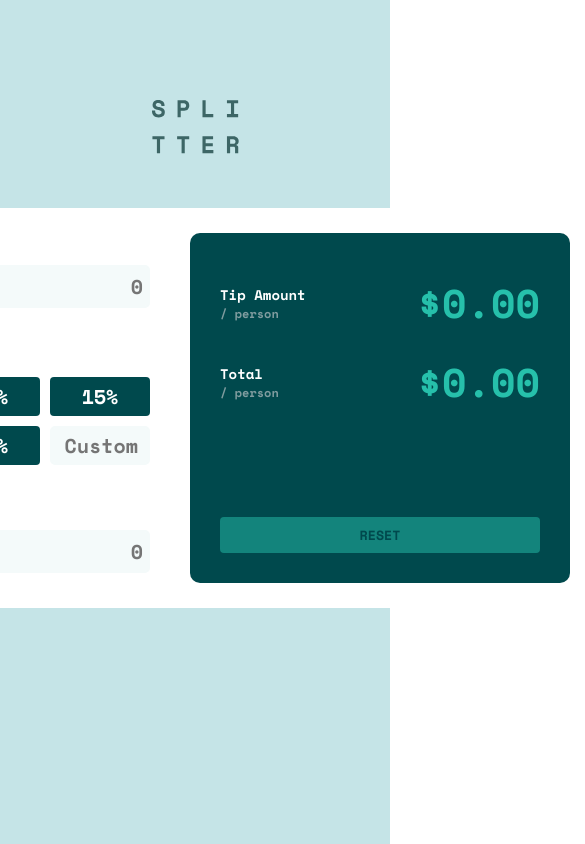
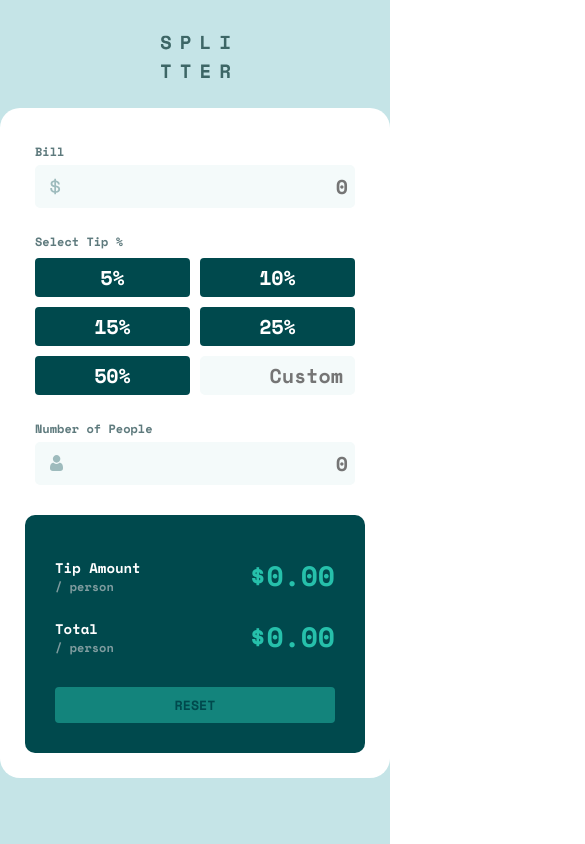
Before and after one commit to cloviswrodrigues/tip_calculator_app_main, a React (Create React App) app in the folder frontend/: page / in a window 390 px wide. Shown: the whole page, 585 px wide, since content can reach past the window. Built offline with nearby package versions, Linux system fonts and the light colour scheme.

Commit message:
applied responsivity mobile

```diff
--- a/frontend/src/App.css
+++ b/frontend/src/App.css
@@ -40,6 +40,11 @@ input {
   align-items: center;
   padding-top: 10rem;
   background-color: var(--color-light-grayish-cyan);
+}
+
+.logo svg {
+  width: 87px;
+  height: 54px;
 }
 
 .type-1 {
@@ -102,3 +107,15 @@ input {
   top: 13px;
   left: 15px;
 }
+
+
+@media screen and (max-width: 900px) {
+  .app {
+    gap: 2rem;
+    padding-top: 3rem;
+  }
+
+  .logo svg {
+    scale: .8;
+  }
+}
--- a/frontend/src/Calculator.module.css
+++ b/frontend/src/Calculator.module.css
@@ -1,5 +1,6 @@
 .calculator {
-    width: 80rem;
+    max-width: 80rem;
+    width: 100%;
     height: 40rem;
     background-color: var(--color-white);
     padding: 2.5rem;
@@ -26,7 +27,6 @@
     grid-template: repeat(2, 39px) / repeat(3, 1fr);
     gap: 1rem;
     margin-top: .8rem;
-
 }
 
 .buttons > button {
@@ -136,3 +136,31 @@
 .result .resetDisabled:hover {
     background-color: var(--color-strong-cyan);
 }
+
+
+@media screen and (max-width: 900px) {
+    .calculator {
+        flex-direction: column;
+        width: 100%;
+        height: auto;
+        gap: 2rem;
+    }
+
+    .values {
+        justify-content: baseline;
+        gap: 2.5rem;
+    }
+
+    .tip .buttons {
+        grid-template: repeat(3, 1fr) / repeat(2, 1fr);
+    }
+
+    .row .value {
+        font-size: 2.8rem;
+    }
+
+    .result {
+        justify-content: baseline;
+        gap: 3rem;
+    }
+}
```
Also changed, not shown: frontend/src/App.js (+1 -1 lines).
